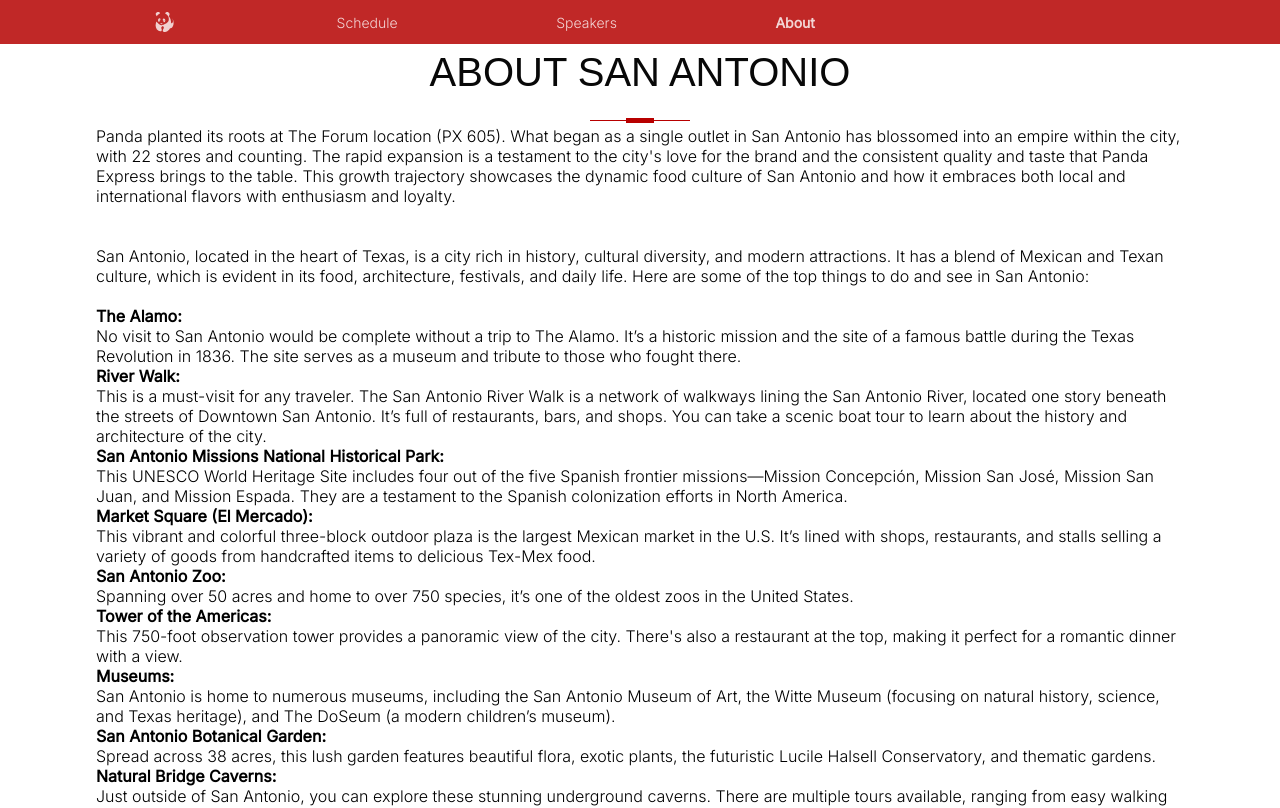
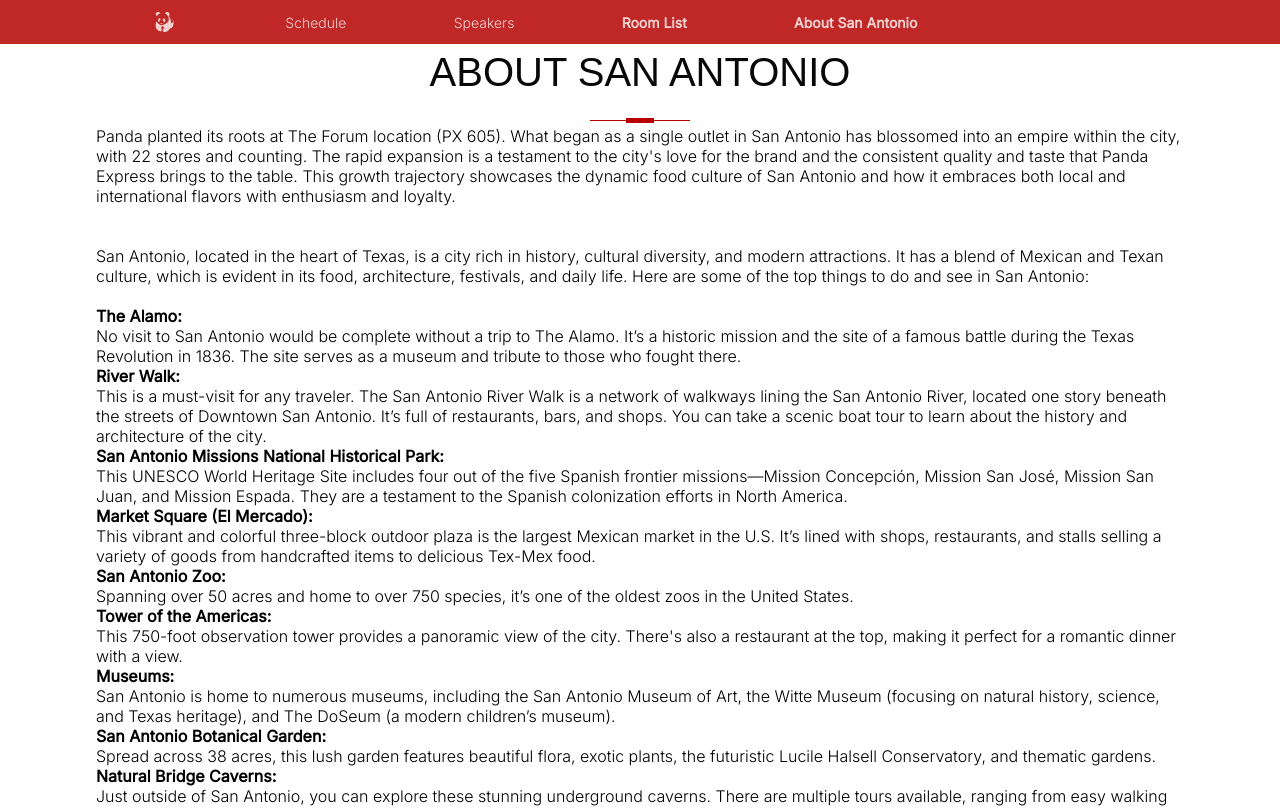
Before and after one commit to c775/panda, a plain HTML site: page About.html in a window 1280 px wide. Shown: the top 808 px of the page. Drawn offline with Linux system fonts and the light colour scheme.

Commit message:
Update About.html

```diff
--- a/About.html
+++ b/About.html
@@ -42,8 +42,11 @@
                 <li>
                     <a href="Speakers.html">Speakers</a>
                 </li>
+		<li>
+                    <a href="rooms.html"><strong>Room List</strong></a>
+                </li>
                 <li>
-                    <a href="About.html"><strong>About</strong></a>
+                    <a href="About.html"><strong>About San Antonio</strong></a>
                 </li>
                 <li>
                     <a href="#" class="link-search"></a>
```
